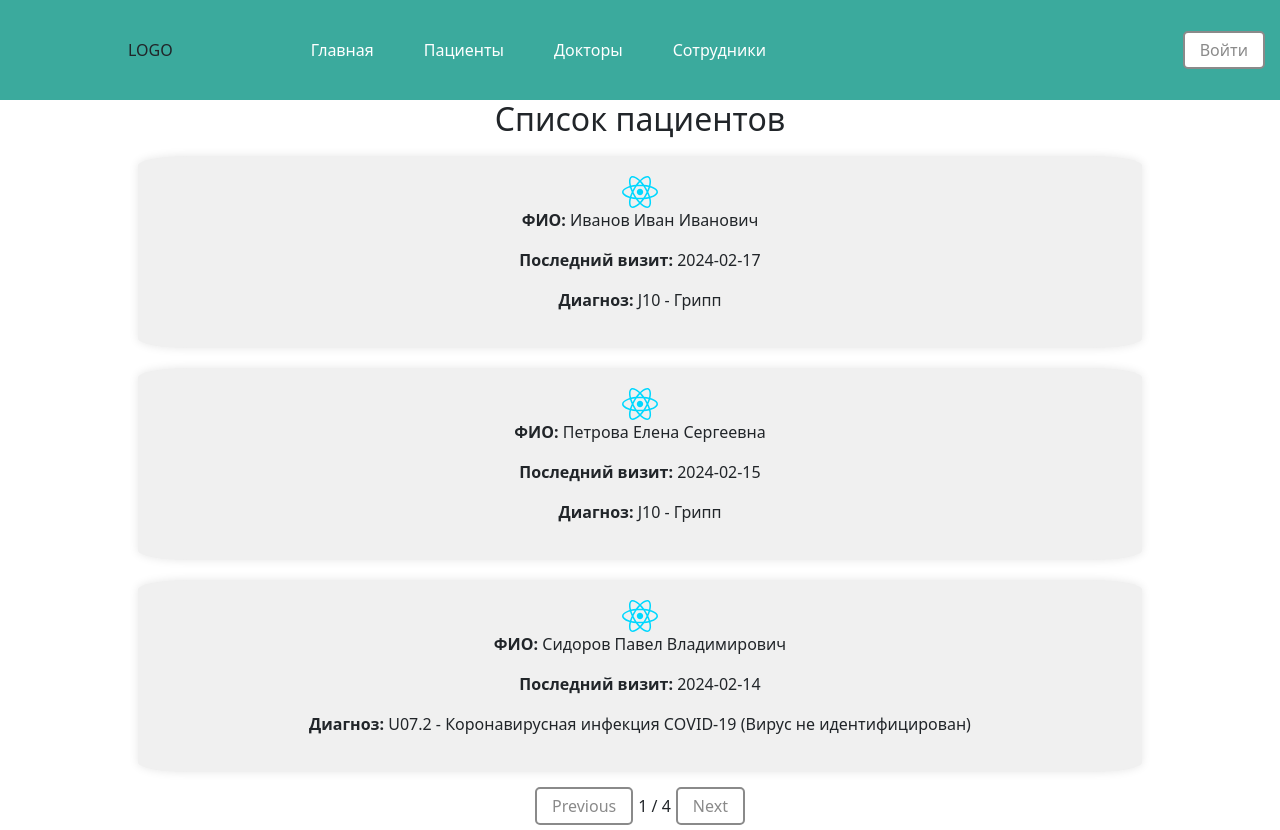
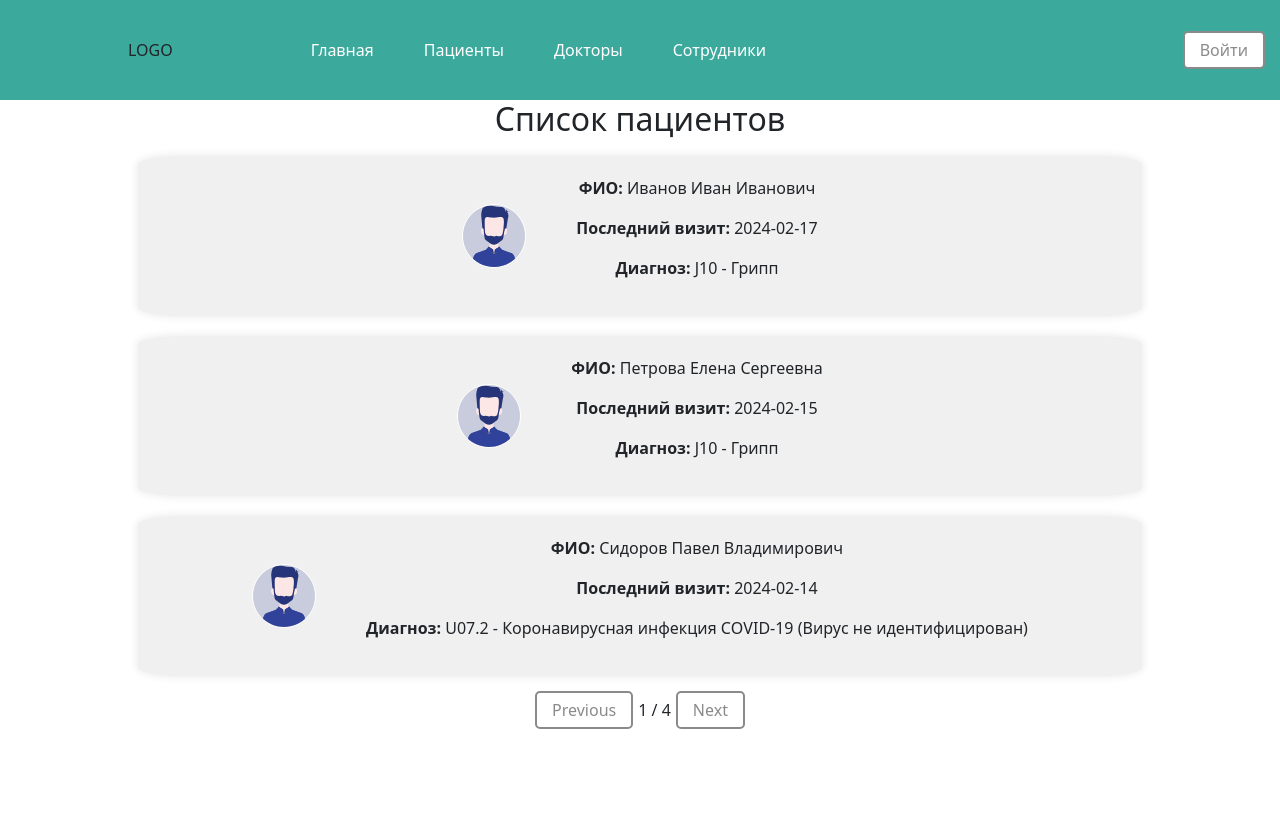
Before and after one commit to KirichenkoND/Budgerigar-1, a React (Vite) app in the folder frontend/: page /patients in a window 1280 px wide. After the commit the page ends 800 px from the top, so only its background shows below. Built offline with nearby package versions, Linux system fonts and the light colour scheme.

Commit message:
Any changes #11

```diff
--- a/frontend/src/components/PatientList/PatientCard.scss
+++ b/frontend/src/components/PatientList/PatientCard.scss
@@ -36,4 +36,13 @@
 
 .patient-info {
     /* ... */
+    display: flex;
+    flex-wrap: wrap;
+    justify-content: center;
+    align-items:center;
+    gap: 50px;
 }
+
+.patient-info1 {
+     /* ... */
+}
--- a/frontend/src/components/PatientList/PatientList.tsx
+++ b/frontend/src/components/PatientList/PatientList.tsx
@@ -2,7 +2,7 @@ import React, { useState } from 'react';
 import PatientCard from './PatientCard';
 import Popup from '../Popup/Popup';
 
-import defailt_avatar from '../../assets/react.svg';
+import defailt_avatar from '../../../public/user.svg';
 
 import Button from '../../UI/Button/Button';
 
@@ -69,7 +69,7 @@ const PatientList: React.FC<PatientListProps> = ({ patients }) => {
                             <div className="patient-avatar">
                                 <img src={defailt_avatar}></img>
                             </div>
-                            <div>
+                            <div className='patient-info1'>
                                 <p><strong>ФИО:</strong> {patient.name}</p>
                                 <p><strong>Последний визит:</strong> {patient.lastvisitdate}</p>
                                 <p><strong>Диагноз:</strong> {patient.diagnosis}</p>
```
